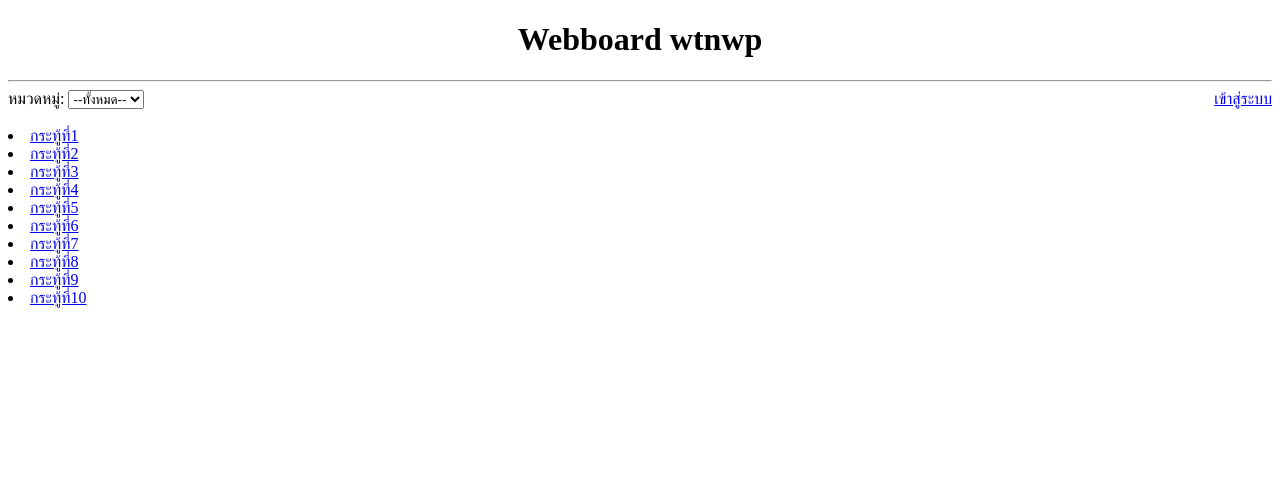
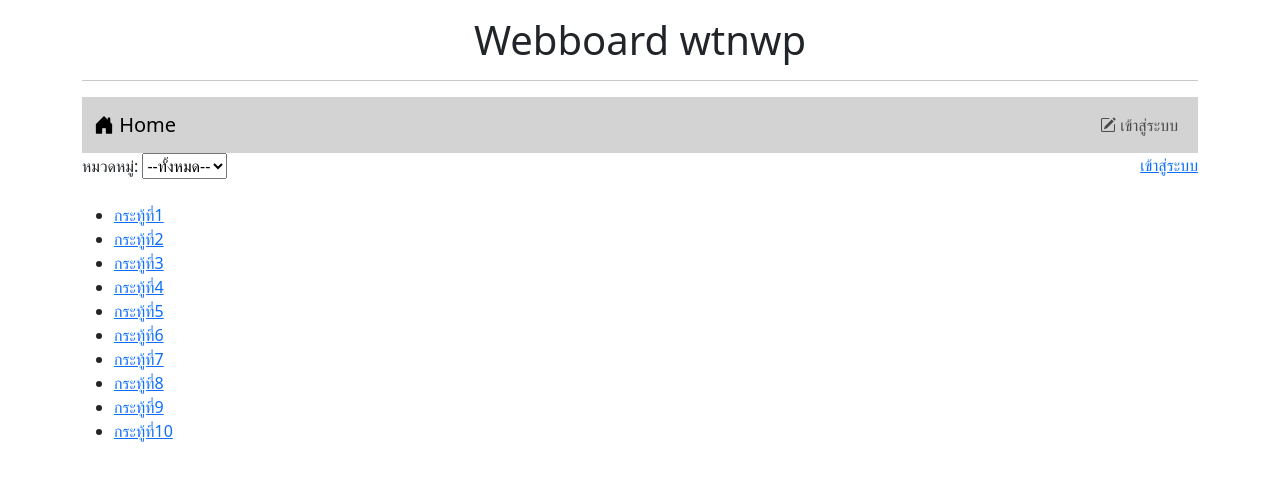
Before and after one commit to wattanawipa/Webboard-wtnwp, a PHP site: page / in a window 1280 px wide. Shown: the top 481 px of the page. Run offline with PHP 8.4, Linux system fonts and the light colour scheme.

Commit message:
commit
commit

```diff
--- a/index.php
+++ b/index.php
@@ -6,11 +6,36 @@ session_start();
 <head>
     <meta charset="UTF-8">
     <meta name="viewport" content="width=device-width, initial-scale=1.0">
+    <link rel="stylesheet" href="bootstrap-5.3.2-dist/css/bootstrap.min.css">
+    <script src="bootstrap-5.3.2-dist/js/bootstrap.bundle.min.js"></script>
+    <link rel="stylesheet" href="https://cdn.jsdelivr.net/npm/bootstrap-icons@1.11.3/font/bootstrap-icons.min.css">
     <title>Webboard</title>
 </head>
 <body>
-    <h1 style="text-align: center;">Webboard wtnwp</h1>
+    <div class="container-lg">
+    <h1 style="text-align: center;" class="mt-3">Webboard wtnwp</h1>
     <hr>
+    <nav class="navbar navbar-expand-lg" style="background-color: #d3d3d3;">
+        <div class="container-lg">
+            <a class="navbar-brand" href="index.php"><i class="bi bi-house-door-fill"></i> Home</a>
+      <ul class="navbar-nav">
+        <?php if(!isset($_SESSION['id'])){ ?>
+        <li class="nav-item">
+          <a class="nav-link" aria-current="page" href="login.php"><i class="bi bi-pencil-square"></i> เข้าสู่ระบบ</a>
+        </li>
+        <?php }else{ ?>
+            <li class="nav-item dropdown">
+          <a class="btn btn-outline-secondary dropdown-toggle" href="#" role="button" data-bs-toggle="dropdown" aria-expanded="false">
+          <i class="bi bi-person-lines-fill"> </i><?php echo $_SESSION['username']; ?>
+          </a>
+          <ul class="dropdown-menu">
+            <li><a class="dropdown-item" href="logout.php"><i class="bi bi-power"></i> ออกจากระบบ</a></li>
+          </ul>
+        </li>
+        <?php } ?>
+      </ul>
+  </div>
+</nav>
     <form>
     หมวดหมู่: <select name "category">
          <option value="all">--ทั้งหมด--</option>
@@ -32,6 +57,7 @@ session_start();
 
     </form>
     <br>
+    <ul>
     <?php
     for($i = 1; $i<=10; $i++){
         echo "<li><a href=post.php?id=$i>กระทู้ที่$i</a>";
@@ -42,5 +68,7 @@ session_start();
     }
     ?>
 
+    </ul>
+</div>
 </body>
 </html>
--- a/verify.php
+++ b/verify.php
@@ -10,7 +10,7 @@ if(isset($_SESSION['id'])){
 <head>
     <meta charset="UTF-8">
     <meta name="viewport" content="width=device-width, initial-scale=1.0">
-    <title>verify</title>
+    <title>Webboard</title>
 </head>
 <body>
     <h1 style="text-align: center;">Webboard wtnwp</h1>
```
